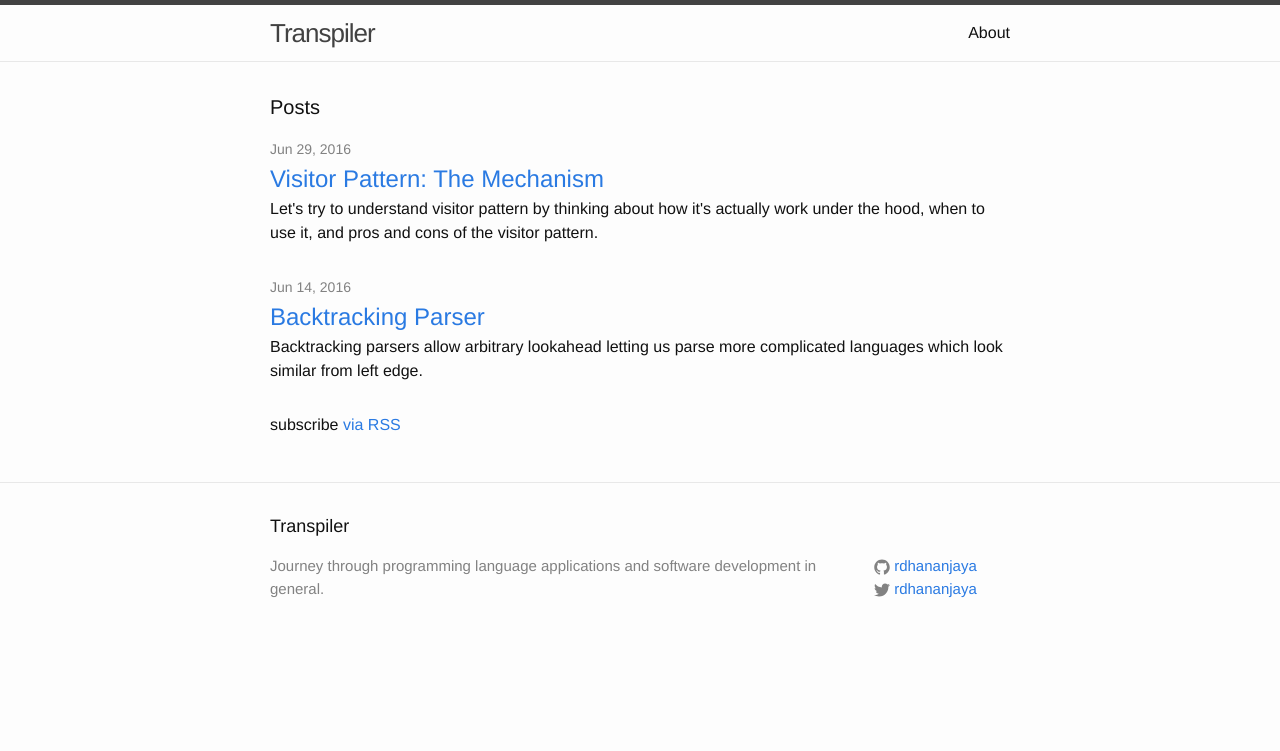
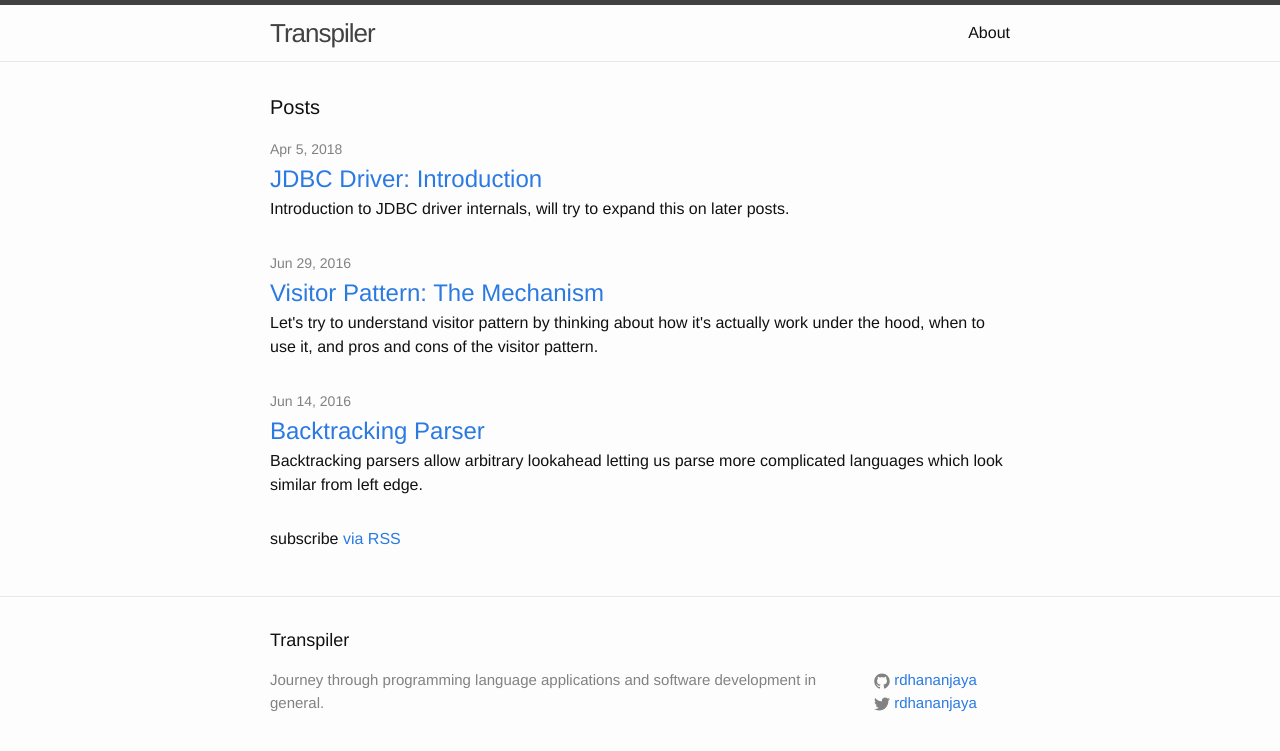
Before and after one commit to rdhananjaya/rdhananjaya.github.io, a Jekyll site: the page built from index.html, in a window 1280 px wide. Shown: the top 751 px of the page. Built offline with Jekyll 4.4.1, drawn with Linux system fonts in a browser that asks for light colours; some of the changed lines change nothing that is shown.

Commit message:
jdbc introduction

```diff
--- a/_config.yml
+++ b/_config.yml
@@ -10,7 +10,7 @@ title: Transpiler
 description: > # this means to ignore newlines until "baseurl:"
   Journey through programming language applications and software development in general.
 baseurl: "" # the subpath of your site, e.g. /blog
-url: "http://blog.dhananjaya.me" # the base hostname & protocol for your site
+url: "http://rdhananjaya.github.io" # the base hostname & protocol for your site
 twitter_username: rdhananjaya
 github_username:  rdhananjaya
 
@@ -20,7 +20,7 @@ author:
 # Build settings
 markdown: kramdown
 
-gems:
+plugins:
  - jekyll-gist
  - jekyll-sitemap
  - jekyll-seo-tag
--- /dev/null
+++ b/_posts/2018-04-05-jdbc-drivers.md
@@ -0,0 +1,29 @@
+---
+layout: post
+title:  "JDBC Driver: Introduction"
+summary: "Introduction to JDBC driver internals, will try to expand this on later posts."
+date:   2018-04-05 19:16:36 +0530
+categories: design
+comments: true
+page_id: jdbc
+---
+
+# Introduction to JDBC drivers.
+
+JDBC (Java Database Connectivity) is the standard Java abstraction for database connectivity from java programs. Almost all popular relational database vendors provide a JDBC driver to connect to their database. JDBC drivers are nothing but implementation of interfaces defined in ‘java.sql’ package. Driver, Connection, Statement, ResultSet and few more.
+
+JDBC drivers are categorized into 4 types:
+
+- Type 1: JDBC-ODBC (Open Database Connectivity) Bridge
+- Type 2: Native-API, partly Java driver
+- Type 3: Network-protocol, all-Java driver (connects to a middle-tier)
+- Type 4: Native-protocol, all-Java driver (connects to a database)
+
+> Side Note: If you wonder what ODBC is it’s a standard API developed by Microsoft and a company called Simba Technologies during early 90s, which allow client applications (in Two-Tier architecture) to directly connect to the database. ODBC usually employee device driver like mechanism to expose functionality to the user land applications. Where we as users (developers) get some statically or dynamically linked library that exposes the API, which in turn talks to the database via ODBC driver, which act as a device driver. (https://en.wikipedia.org/wiki/Open_Database_Connectivity)
+
+Most of the widely-used JDBC drivers tend to be of Type-4, the JDBC driver communicates with the database using database’s native protocol and the driver is implemented in pure Java.
+Do you remember when you want to use the JDBC driver from JavaSE you first have to register the driver by loading the driver class ‘Class.forName("com.mysql.jdbc.Driver");’. Class.forName static method will load the given class into JVM, by doing so static block inside ‘Driver’ class is executed as per java class loading rules. This static block contains code to register our JDBC driver in ‘DriverManager’ class.
+When we do Connection dummyCon = DriverManager.getConnection(dbUrl); the DriverManger class make sure to give us an instance of Connection of requested driver. (it works like a stringify factory method). Under the hoods DriverManager ask each of registered Drivers weather it would accept given DbUrl by invoking Driver.connect(dbUrl) method and when it found an accepting Driver, the DriverManager will return that Connection instance.
+
+Let’s start our investigation with Sqlite driver.
+You should be able to find the source code here https://github.com/xerial/sqlite-jdbc
```
Also changed, not shown: 1 other file.
